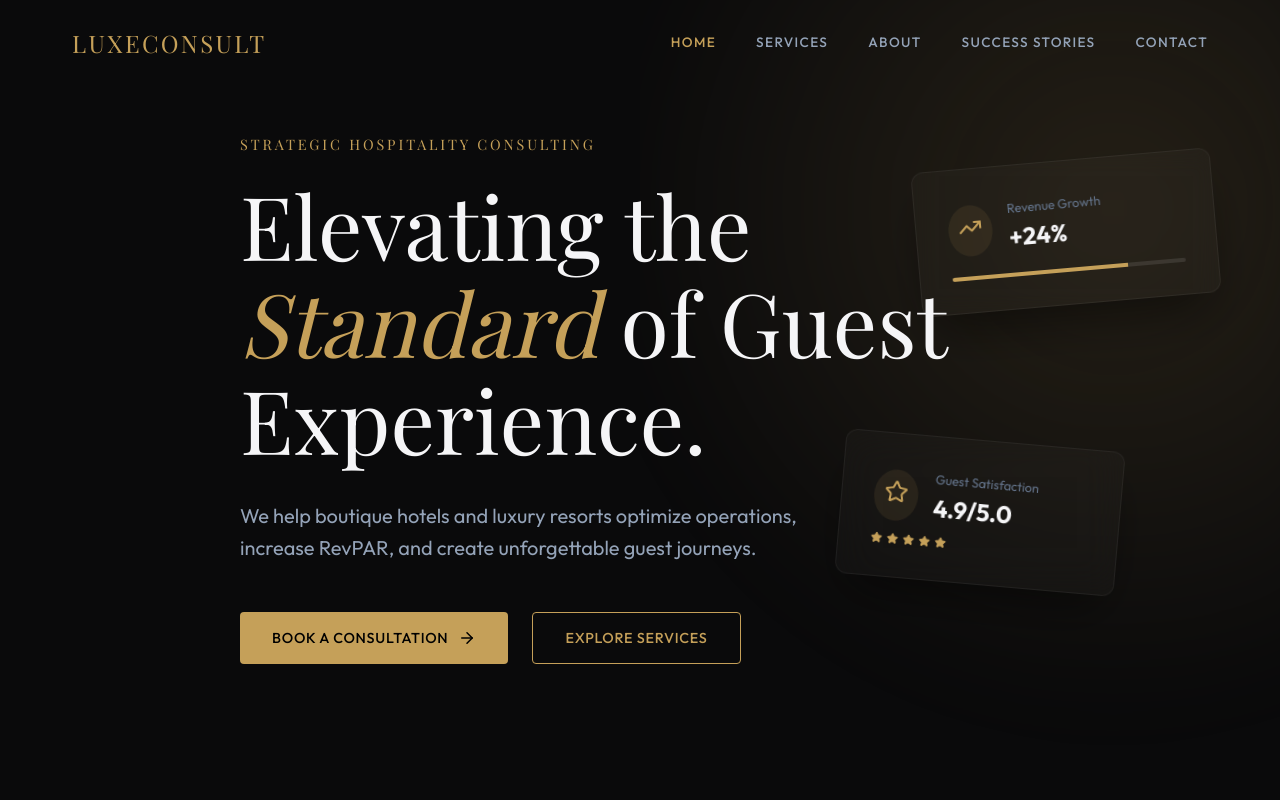
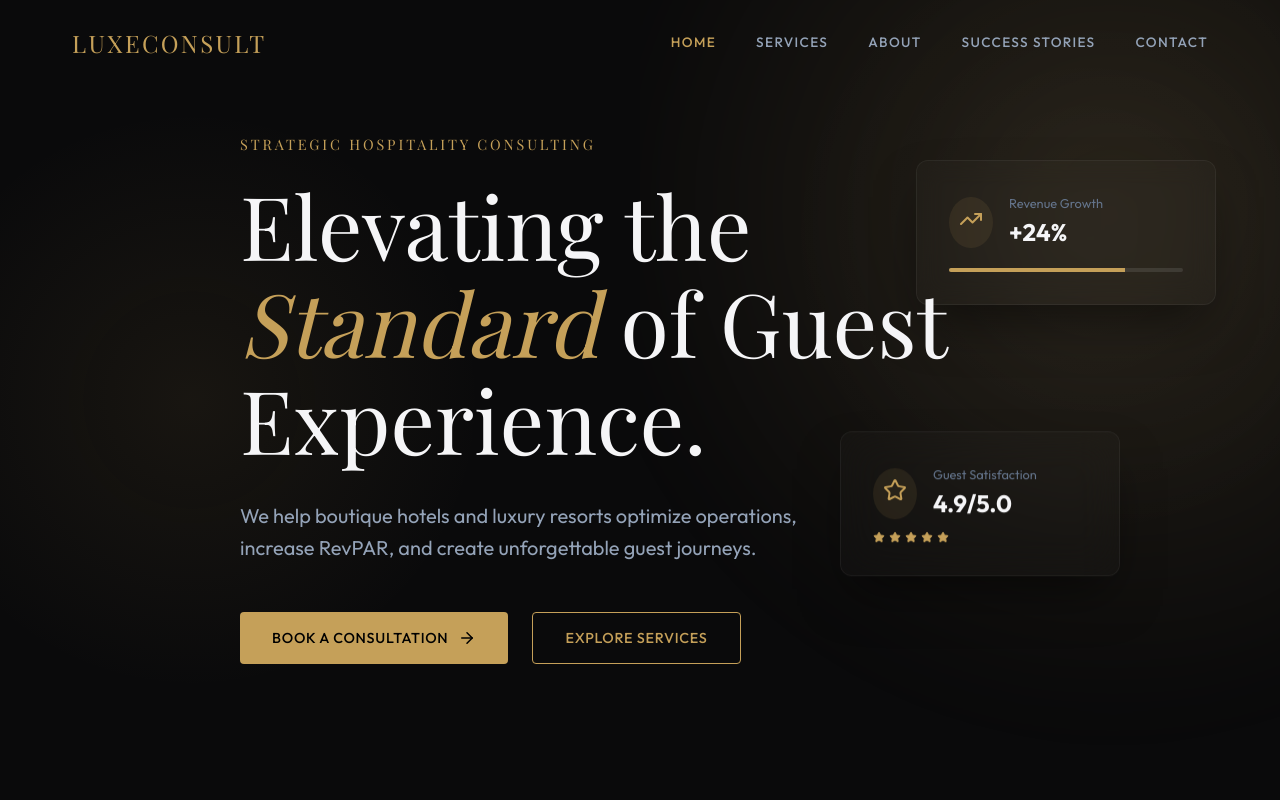
Before and after one commit to smitbahadure1/cars, a React (Vite) app: page / in a window 1280 px wide. Shown: the top 800 px of the page. Built offline with nearby package versions, Linux system fonts and the light colour scheme; a web font is replaced by a local one.

Commit message:
Enhance visual aesthetics

```diff
--- a/src/index.css
+++ b/src/index.css
@@ -60,6 +60,10 @@ body {
   line-height: 1.6;
   overflow-x: hidden;
   -webkit-font-smoothing: antialiased;
+  background-image:
+    radial-gradient(circle at 15% 50%, rgba(197, 160, 89, 0.08), transparent 25%),
+    radial-gradient(circle at 85% 30%, rgba(255, 255, 255, 0.03), transparent 25%);
+  background-attachment: fixed;
 }
 
 h1,
--- a/src/pages/Home.jsx
+++ b/src/pages/Home.jsx
@@ -59,7 +59,11 @@ const Home = () => {
                         background: 'radial-gradient(circle at 70% 30%, rgba(197, 160, 89, 0.15) 0%, transparent 60%)',
                         filter: 'blur(40px)'
                     }}></div>
-                    <div className="glass" style={{
+                    <motion.div
+                        className="glass"
+                        animate={{ y: [0, -12, 0] }}
+                        transition={{ duration: 6, repeat: Infinity, ease: "easeInOut" }}
+                        style={{
                             position: 'absolute',
                             top: '20%',
                             right: '10%',
@@ -68,7 +72,8 @@ const Home = () => {
                             transform: 'rotate(-5deg)',
                             boxShadow: 'var(--shadow-lg)',
                             border: '1px solid var(--glass-border)'
-                    }}>
+                        }}
+                    >
                         <div style={{ display: 'flex', alignItems: 'center', marginBottom: '1rem', gap: '1rem' }}>
                             <div style={{ padding: '10px', background: 'rgba(197, 160, 89, 0.1)', borderRadius: '50%' }}>
                                 <TrendingUp color="var(--accent-gold)" size={24} />
@@ -81,9 +86,13 @@ const Home = () => {
                         <div style={{ height: '4px', width: '100%', background: 'rgba(255,255,255,0.1)', borderRadius: '2px', overflow: 'hidden' }}>
                             <div style={{ height: '100%', width: '75%', background: 'var(--accent-gold)' }}></div>
                         </div>
-                    </div>
+                    </motion.div>
 
-                    <div className="glass" style={{
+                    <motion.div
+                        className="glass"
+                        animate={{ y: [0, -15, 0] }}
+                        transition={{ duration: 7, repeat: Infinity, ease: "easeInOut", delay: 1 }}
+                        style={{
                             position: 'absolute',
                             top: '55%',
                             right: '25%',
@@ -93,7 +102,8 @@ const Home = () => {
                             boxShadow: 'var(--shadow-lg)',
                             border: '1px solid var(--glass-border)',
                             backdropFilter: 'blur(20px)'
-                    }}>
+                        }}
+                    >
                         <div style={{ display: 'flex', alignItems: 'center', marginBottom: '0.5rem', gap: '1rem' }}>
                             <div style={{ padding: '10px', background: 'rgba(197, 160, 89, 0.1)', borderRadius: '50%' }}>
                                 <Star color="var(--accent-gold)" size={24} />
@@ -108,7 +118,7 @@ const Home = () => {
                                 <Star key={i} size={12} fill="var(--accent-gold)" color="var(--accent-gold)" />
                             ))}
                         </div>
-                    </div>
+                    </motion.div>
                 </div>
             </section>
 
```
Lines whose indentation alone changed are shown as unchanged.
